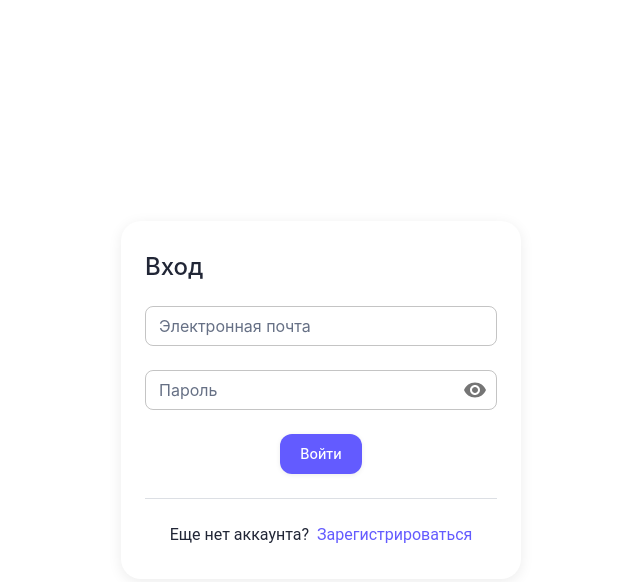
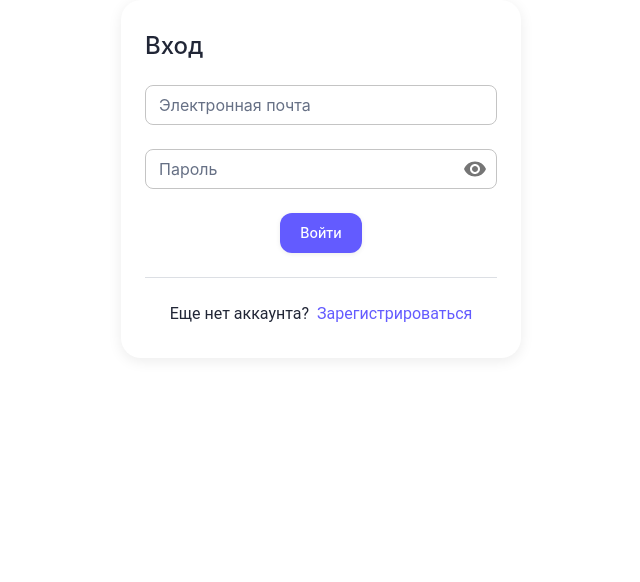
Before and after one commit to Jelizniak-Vitalii/crm-front, a React (Vite) app: page /login in a window 1280 px wide. Shown: the top 582 px of the page, without its empty margins (319-959 px from the left). Built offline with nearby package versions, Linux system fonts and the light colour scheme.

Commit message:
fix drop menu

```diff
--- a/src/app/components/AppNewMenu.tsx
+++ b/src/app/components/AppNewMenu.tsx
@@ -1,13 +1,21 @@
 import Box from '@mui/material/Box';
-import Container from '@mui/material/Container';
 import GlobalStyles from '@mui/material/GlobalStyles';
 import { MainNav } from './MenuAndNavBar/main-nav.tsx';
 import { SideNav } from './MenuAndNavBar/side-nav.tsx';
 import AppRoutes from '../../main/components/AppRoutes.tsx';
 import { useSelector } from 'react-redux';
 import { selectIsAuthenticated } from '../../pages/Auth/slice/userSlice.ts';
+import { makeStyles } from 'tss-react/mui';
+
+const useStyles = makeStyles()(() => ({
+  main: {
+    height: '100%',
+  },
+}));
 
 const AppNewMenu = () => {
+  const { classes } = useStyles();
+
   const isAuthenticated = useSelector(selectIsAuthenticated);
 
   return (
@@ -36,10 +44,10 @@ const AppNewMenu = () => {
         {isAuthenticated && <SideNav />}
         <Box sx={{ display: 'flex', flex: '1 1 auto', flexDirection: 'column', pl: { lg: isAuthenticated && 'var(--SideNav-width)' } }}>
           {isAuthenticated && <MainNav />}
-          <main>
-            <Container maxWidth="xl" sx={{ py: '64px', height: '100vh' }}>
-              <AppRoutes />
-            </Container>
+          <main className={classes.main}>
+            {/*<Container maxWidth="xl" sx={{ height: '100vh' }}>*/}
+            <AppRoutes />
+            {/*</Container>*/}
           </main>
         </Box>
       </Box>
--- a/src/app/components/MenuAndNavBar/main-nav.tsx
+++ b/src/app/components/MenuAndNavBar/main-nav.tsx
@@ -64,7 +64,9 @@ export function MainNav(): React.JSX.Element {
           </Stack>
         </Stack>
       </Box>
+
       <UserPopover anchorEl={userPopover.anchorRef.current} onClose={userPopover.handleClose} open={userPopover.open} />
+
       <MobileNav
         onClose={() => {
           setOpenNav(false);
--- a/src/app/components/MenuAndNavBar/user-popover.tsx
+++ b/src/app/components/MenuAndNavBar/user-popover.tsx
@@ -52,25 +52,25 @@ export function UserPopover({ anchorEl, onClose, open }: UserPopoverProps): Reac
       <Divider />
 
       <MenuList disablePadding sx={{ p: '8px', '& .MuiMenuItem-root': { borderRadius: 1 } }}>
-        <MenuItem component={NavLink} href="/settings" onClick={onClose}>
+        <MenuItem component={NavLink} to="/settings" onClick={onClose}>
           <ListItemIcon>
             <GearSixIcon fontSize="var(--icon-fontSize-md)" />
           </ListItemIcon>
           Settings
         </MenuItem>
 
-        <MenuItem component={NavLink} href="/profile" onClick={onClose}>
+        <MenuItem component={NavLink} to="profile" onClick={onClose}>
           <ListItemIcon>
             <UserIcon fontSize="var(--icon-fontSize-md)" />
           </ListItemIcon>
-          Profile
+          Профиль
         </MenuItem>
 
         <MenuItem onClick={handleLogout}>
           <ListItemIcon>
             <SignOutIcon fontSize="var(--icon-fontSize-md)" />
           </ListItemIcon>
-          Sign out
+          Выйти
         </MenuItem>
       </MenuList>
     </Popover>
```
